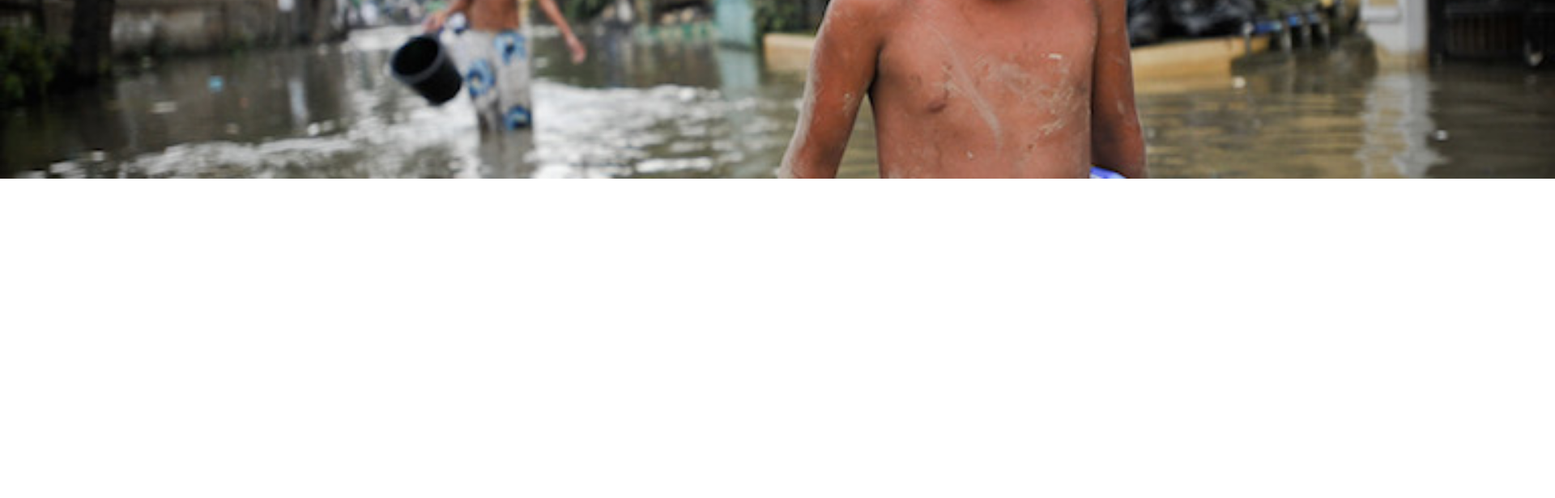
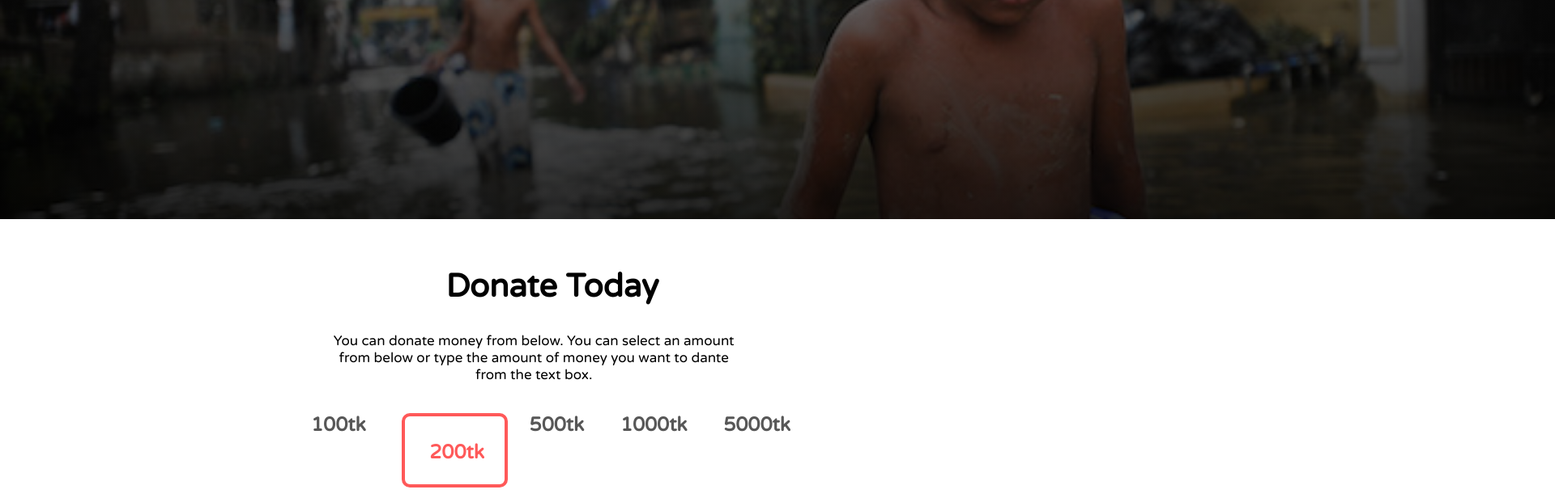
Before and after one commit to arafatrahat94/donate-today, a plain HTML site: page index.html in a window 1280 px wide. Shown: the part 479-1095 px from the top of the page at 81% size, 1920 px wide, since content can reach past the window. Before the commit the page ends 800 px from the top, so only its background shows below. Drawn offline with Linux system fonts and the light colour scheme.

Commit message:
new update

```diff
--- a/index.html
+++ b/index.html
@@ -20,5 +20,40 @@
             <a target="_blank" class="donate-button" href="https://www.youtube.com/channel/UCijyaBK_QlU8y3CKStjtK0A">Donate Now</a>
         </div>
     </section>
+    <section class="mid-text">
+        <div>
+            <div>
+                <h1 class="mid-text-h1">Donate Today</h1>
+                <p class="mid-text-p1">You can donate money from below. You can select an amount from below or type the amount of money you want to dante from the text box.</p>
+            </div>
+        </div>
+    </section>
+    <section class="mid-ammount">
+        <div class="first-ammount">
+            <h2>
+                100tk
+            </h2>
+        </div>
+       <div class="first-ammount2">
+        <h2 class="ammount-two">
+            200tk
+        </h2>
+       </div>
+        <div class="first-ammount1">
+            <h2>
+                500tk
+            </h2>
+        </div>
+        <div class="first-ammount">
+            <h2>
+                1000tk
+            </h2>
+        </div>
+        <div class="first-ammount">
+            <h2>
+                5000tk
+            </h2>
+        </div>
+    </section>
 </body>
 </html>
--- a/style.css
+++ b/style.css
@@ -1,18 +1,17 @@
 body{
-    margin: 0%;
     font-family: 'Varela Round', sans-serif;
     width: 100%;
+    margin: 0%;
 }
 .top-banner{
-    background-image: url(images/donation9.jpg);
+    background-image: linear-gradient(rgba(77, 77, 77, 0.185), rgba(0, 0, 0, 0.836)), url(images/donation9.jpg);
     background-repeat: no-repeat;
     background-size: 100%;
     height: 700px;
     width: 2000px;
-    position: fixed;
 }
 .first-texth1{
-    padding-left: 20%;
+    padding-left: 22%;
     color: white;
     font-size: 60px;
     width: 40%;
@@ -37,3 +36,35 @@ body{
     padding-top: 20px;
     padding-left: 35%;
 }
+.mid-text-h1{
+    font-size: 40px;
+    padding-left: 43%;
+    padding-top: 2%;
+}
+.mid-text-p1{
+    font-size: 17px;
+    text-align: center;
+    width: 39%;
+    padding-left: 32%;
+}
+.mid-ammount{
+    display: flex;
+    padding-left: 30%;
+    color: #575757;
+}
+.first-ammount{
+    padding-right: 5%;
+}
+.first-ammount1{
+    padding-right: 5%;
+}
+.ammount-two{
+    color: #FF5959;
+    border: 4px solid #FF5959;
+    padding: 30px 25px 25px 30px;
+    border-radius: 10px;
+    margin-bottom: 10%;
+}
+.first-ammount2{
+    padding-right: 3%;
+}
```
